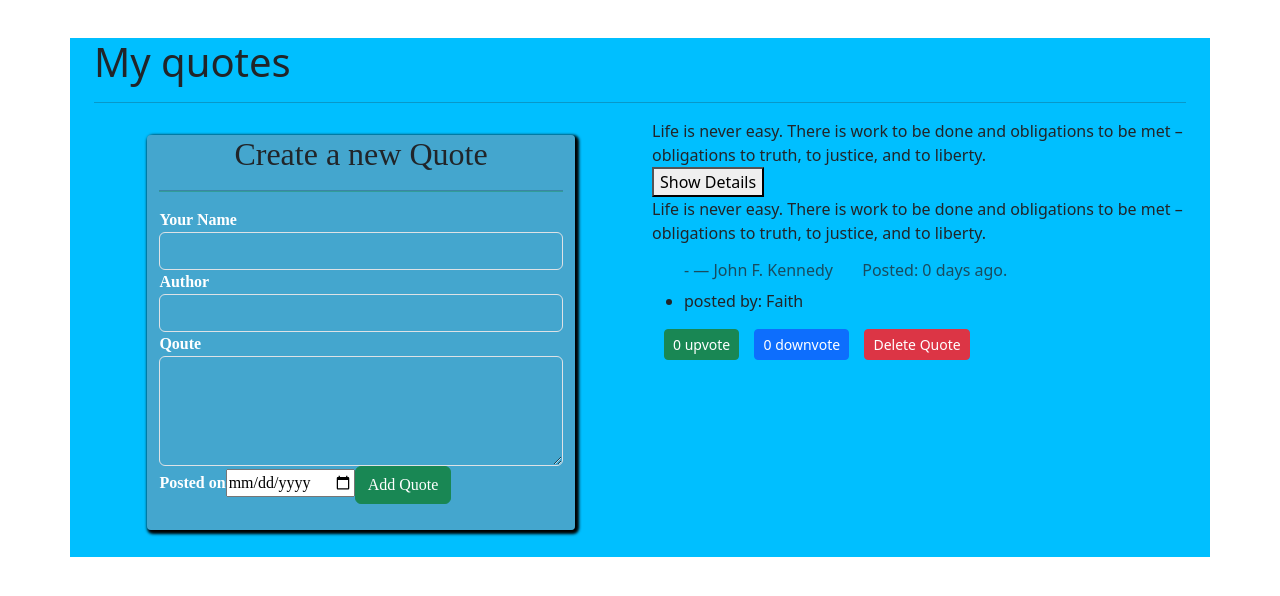
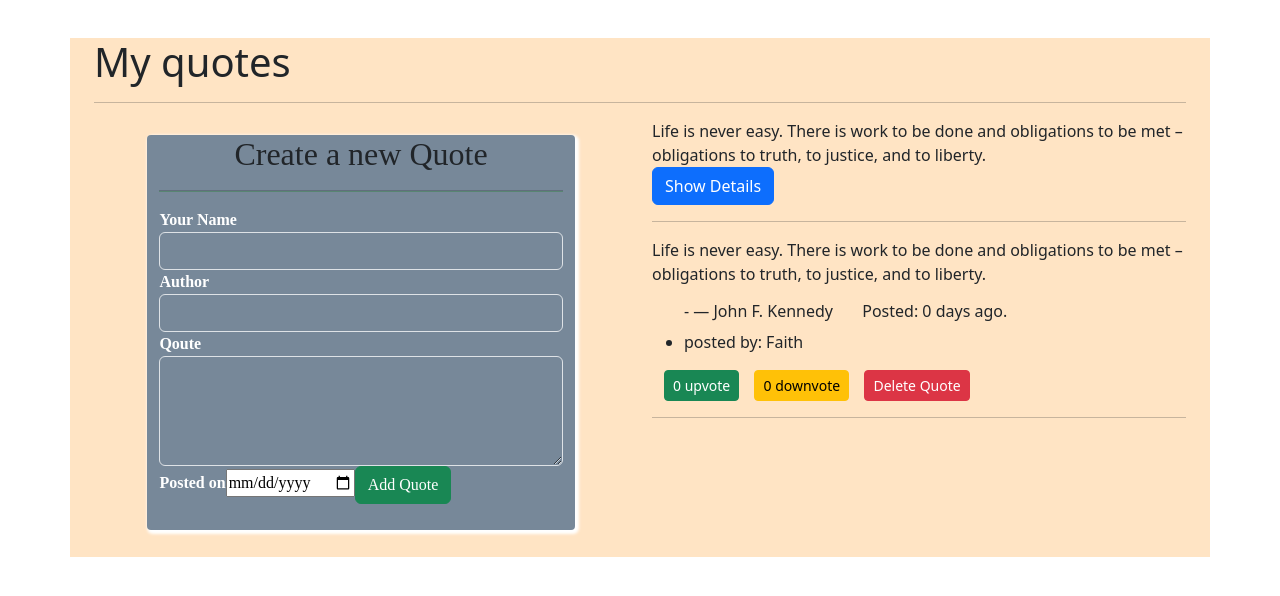
Before and after one commit to Faihope/Quotes-Angular, an Angular app: page / in a window 1280 px wide. Both pictures are taken after a click on the button "Show Details". Shown: the top 596 px of the page. Built offline with nearby package versions, Linux system fonts and the light colour scheme.

Commit message:
Edit readme file

```diff
--- a/src/app/app.component.css
+++ b/src/app/app.component.css
@@ -1,6 +1,7 @@
-.container{
-    background-color: deepskyblue;
+.container {
+  background-color: bisque;
   margin-top: 3%;
-    position: relative;
-    height: 70%;
+  position: relative;
+  height: auto;
+  width: 100%;
 }
--- a/src/app/forms/forms.component.css
+++ b/src/app/forms/forms.component.css
@@ -19,19 +19,13 @@
     padding-top: 2%;
   }
   .container-fluid{
-    background-color: rgba(182, 125, 125, 0.374);
+    background-color: lightslategray;
     border-radius: 4px;
     padding-bottom: 5%;
-    box-shadow: 2px 2px 3px 2px black;
+    box-shadow: 2px 2px 3px 2px white;
     font-family: 'Architects Daughter', cursive;
     margin-bottom: 5%;
     margin-left: 10% ;
     margin-top: 3% ;
     width: 80%;
   }
-  /* .away{
-   background-color: rgb(120, 173, 69);
-
-   width: 80%;
-
-  } */
--- a/src/app/quote-details/quote-details.component.css
+++ b/src/app/quote-details/quote-details.component.css
@@ -9,7 +9,7 @@
 .container-fluid>.btn-success{
     margin-right: 3%;
 }
-.container-fluid>.btn-primary{
+.container-fluid>.btn-warning{
     margin-right: 3%;
 }
 #when{
--- a/src/app/quote-details/quote-details.component.html
+++ b/src/app/quote-details/quote-details.component.html
@@ -1,20 +1,23 @@
+<hr>
 <p>
   {{quotes.quote}}
 </p>
+
 <ul>
 
-  <h6 class="card-subtitle mb-2 text-muted"> - {{quotes.author}} <span id="when">Posted:
+  <h6 class="card-subtitle mb-2 "> - {{quotes.author}} <span id="when">Posted:
       {{quotes.completeDate|dateCount}} days ago.</span> </h6>
-  <li> posted by: {{quotes.name}}</li>
+  <li> posted by: {{quotes.name}} </li>
 
 </ul>
 
 <div class="container-fluid " id="buttons ">
 
-  <button class="btn btn-sm btn-success" (click)='upVote()'>{{quotes.upvote}} <i id="like"></i>upvote</button>
+  <button class="btn btn-sm btn-success" (click)='upVote()'>{{quotes.upvote}} <i id="upvote"></i>upvote</button>
 
-<button class="btn btn-sm btn-primary" id="dislike" (click)='downVote()'>{{quotes.downvote }} <i
+<button class="btn btn-sm btn-warning" id="downvote" (click)='downVote()'>{{quotes.downvote }} <i
     id="dislike"></i>downvote</button>
 <button (click)=' deleteQuote(true)' class="btn btn-sm btn-danger" id="delete">Delete Quote</button>
 
 </div>
+<hr>
--- a/src/app/quotes/quotes.component.css
+++ b/src/app/quotes/quotes.component.css
@@ -0,0 +1,8 @@
+.container{
+    /* background-color:magenta;
+    width: 70%;
+    height: auto;
+    text-align: center; */
+
+
+}
--- a/src/app/quotes/quotes.component.html
+++ b/src/app/quotes/quotes.component.html
@@ -9,7 +9,7 @@
 
       <div *ngFor='let quotes of quote;let i = index'>
         {{quotes.quote}} <br>
-        <button (click)='showDetails(i)'>Show Details</button>
+        <button (click)='showDetails(i)' class="btn btn-primary">Show Details</button>
         <app-quote-details *ngIf='quotes.showQuotes' [quotes]='quotes' (isRead)='deleteQuote($event,i)'>
         </app-quote-details>
       </div>
```
Also changed, not shown: 1 other file (tests, documents, lock files or other folders).
